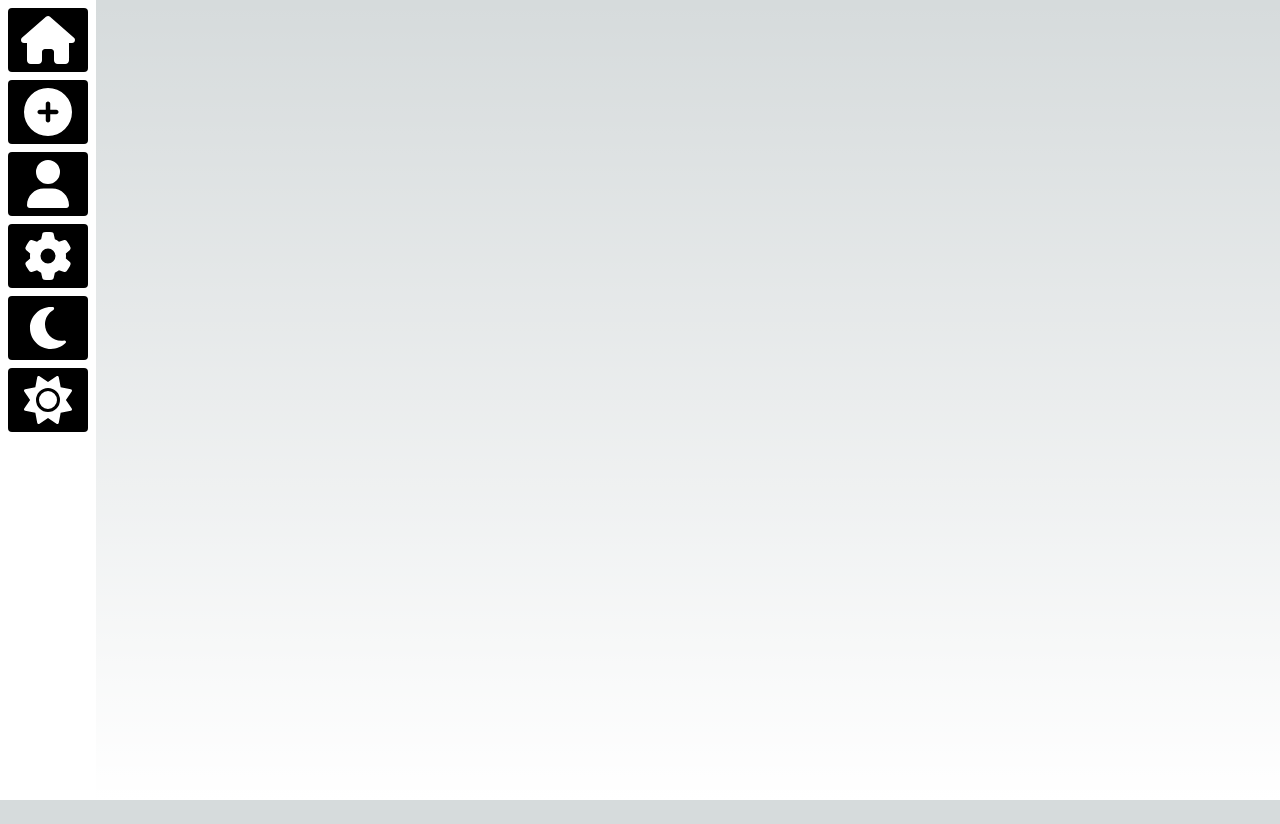
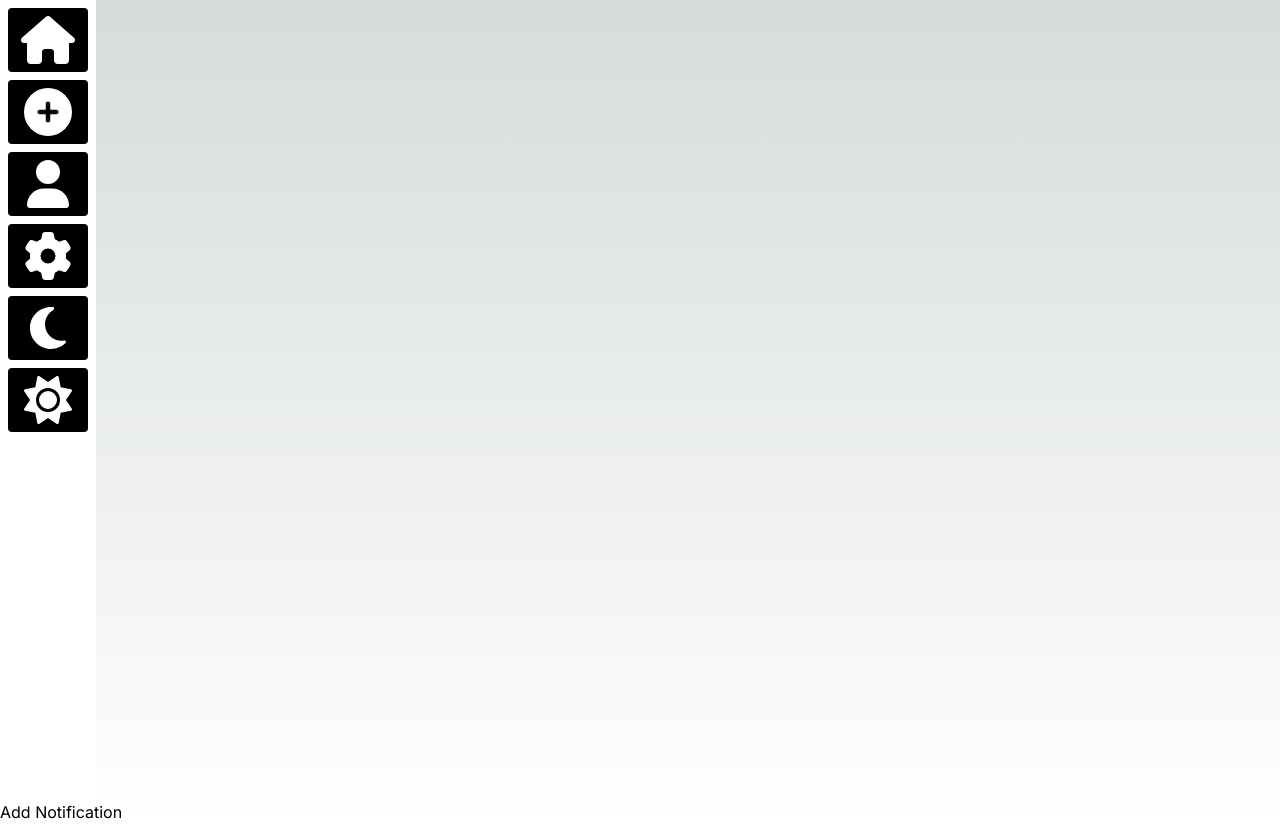
Before and after one commit to 11amanraj/expense-manager, a Next.js app: page / in a window 1280 px wide. Before the commit the page ends 800 px from the top, so only its background shows below. Built offline with nearby package versions, Linux system fonts and the light colour scheme.

Commit message:
Added Notification component

```diff
--- a/app/layout.tsx
+++ b/app/layout.tsx
@@ -2,6 +2,7 @@ import NavBar from '@components/NavBar'
 import { ReduxProvider } from '@redux/provider'
 import '@styles/globals.css'
 import { Inter } from 'next/font/google'
+// import Notification from '@components/Notification'
 
 const inter = Inter({ subsets: ['latin'] })
 
@@ -20,6 +21,7 @@ export default function RootLayout({
       <body className={inter.className}>
         <ReduxProvider>
           <NavBar />
+          {/* <Notification /> */}
           <main>
             {children}
           </main>
--- a/app/page.tsx
+++ b/app/page.tsx
@@ -1,9 +1,37 @@
-import Image from 'next/image'
+'use client'
+
+import Notification from '@components/Notification'
+import { addOneNotification } from '@redux/reducers/notificationReducer'
+import { useDispatch } from 'react-redux'
+import { AppDispatch, RootState, useAppSelector } from '@redux/store'
+
+interface notification {
+  message: string,
+  error: boolean,
+  id: string
+}
 
 export default function Home() {
+  const dispatch = useDispatch<AppDispatch>()
+  const allNotifications = useAppSelector(state => state.notification)
+
+  const addNotificationHandler = () => {
+    const notification: notification = {
+      message: Math.random().toString(),
+      error: false,
+      id: Math.random().toString()
+    }
+    dispatch(addOneNotification(notification))
+  }
+
   return (
     <section>
-      {/* Expense Manager */}
+      <button onClick={addNotificationHandler} className='bg-white text-black'>Add Notification</button>
+      <div className='absolute top-20 right-0'>
+        {allNotifications.length > 0 && allNotifications.map(notification => (
+          <Notification key={notification.id}>{notification.message}</Notification>
+        ))}
+      </div>
     </section>
   )
 }
--- /dev/null
+++ b/components/Notification.tsx
@@ -0,0 +1,10 @@
+const Notification: React.FC<{children: React.ReactNode}> = ({children}) => {
+    return (
+        // <div className="absolute cursor-pointer bg-red-700 top-120 right-0 px-4 py-4 rounded-md mx-4 my-4">
+        <div className="cursor-pointer bg-red-700 px-4 py-4 rounded-md mx-4 my-4">
+            {children}
+        </div>
+     );
+}
+
+export default Notification;
--- a/redux/store.ts
+++ b/redux/store.ts
@@ -1,11 +1,13 @@
 import { configureStore, AnyAction, ThunkAction } from '@reduxjs/toolkit'
 import notificationReducer from './reducers/notificationReducer'
+import { TypedUseSelectorHook, useSelector } from 'react-redux'
 
 export const store = configureStore({
     reducer: {
         notification: notificationReducer
     }
 })
+
 
 export type RootState = ReturnType<typeof store.getState>
 export type AppDispatch = typeof store.dispatch
@@ -14,5 +16,7 @@ export type AppThunk<ReturnType = void> = ThunkAction<
     RootState,
     unknown,
     AnyAction
->
+    >
+export const useAppSelector: TypedUseSelectorHook<RootState> = useSelector
+
 export default store
```
